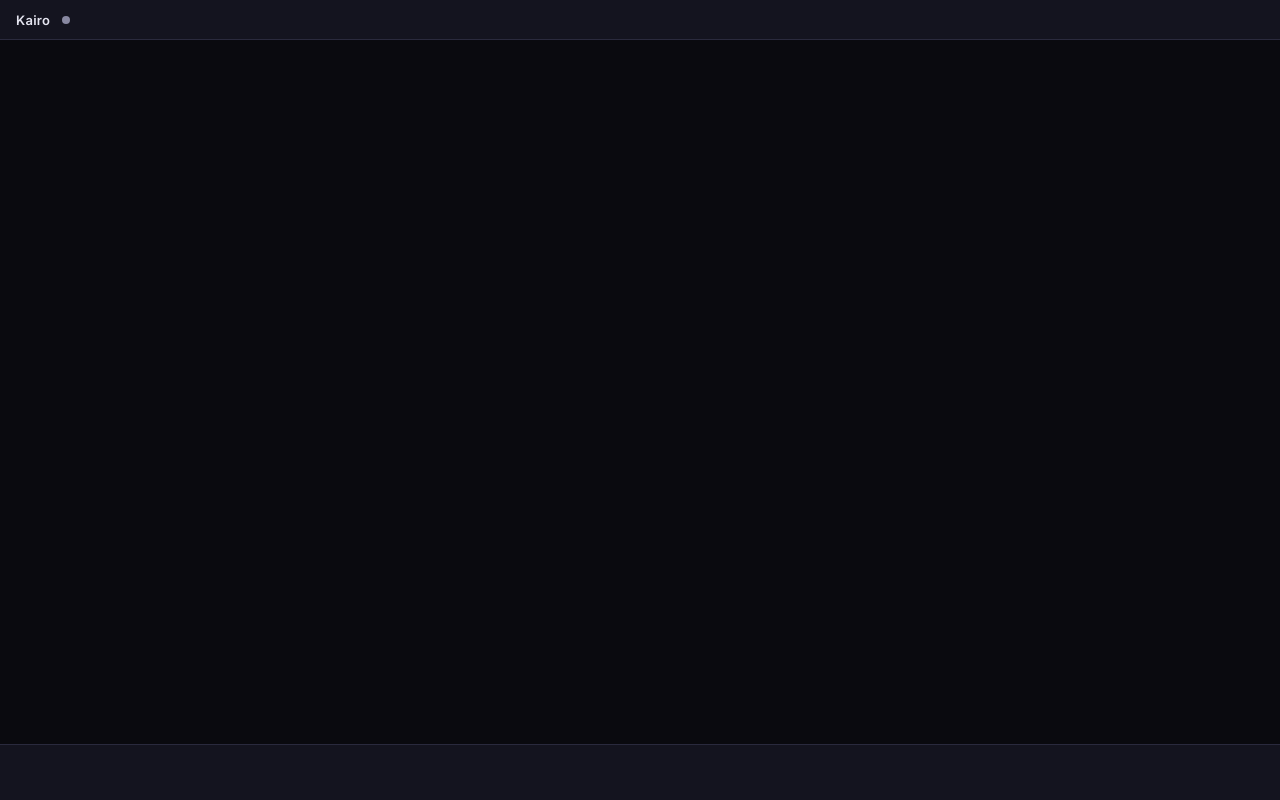
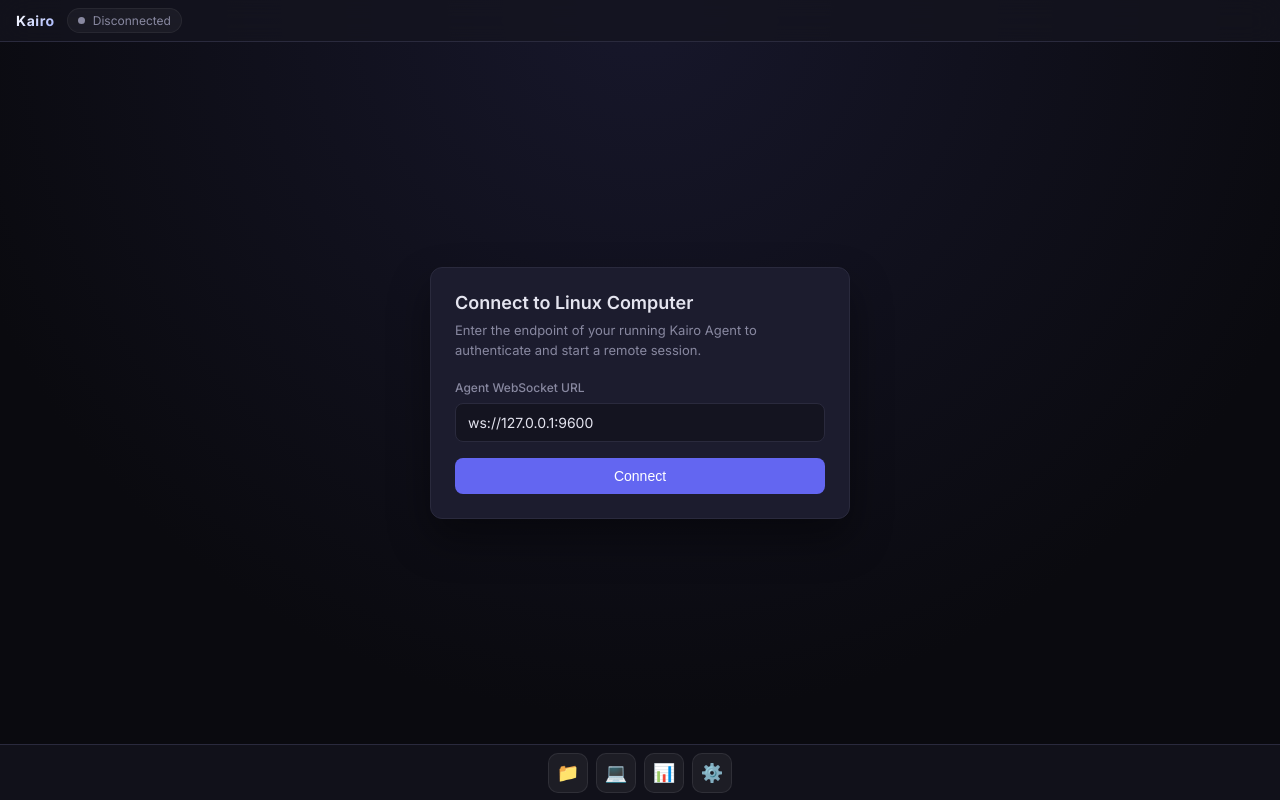
Before and after one commit to debaucheryparty/Kairo, a React (Vite) app in the folder apps/kairo-web/: page / in a window 1280 px wide. Built offline with nearby package versions, Linux system fonts and the light colour scheme.

Commit message:
wire live agent connection and handshake in kairo-web

```diff
--- a/apps/kairo-web/src/App.tsx
+++ b/apps/kairo-web/src/App.tsx
@@ -1,17 +1,155 @@
-import { ConnectionState } from '@kairo/runtime';
-import { useState } from 'react';
+import {
+  ConnectionState,
+  createConnectionStore,
+  KairoClient,
+  WebSocketTransportAdapter,
+  type KairoSession,
+} from '@kairo/runtime';
+import { useEffect, useMemo, useState } from 'react';
 
 export function App() {
-  const [connectionState] = useState(ConnectionState.Disconnected);
+  const [store] = useState(() => createConnectionStore());
+  const [state, setState] = useState(() => store.getState().state);
+  const [error, setError] = useState<string | null>(null);
+  const [session, setSession] = useState<KairoSession | null>(null);
+  const [agentUrl, setAgentUrl] = useState('ws://127.0.0.1:9600');
+
+  const client = useMemo(() => {
+    const transport = new WebSocketTransportAdapter();
+    return new KairoClient({
+      transport,
+      connectionStore: store,
+      clientId: 'kairo-web-shell',
+    });
+  }, [store]);
+
+  useEffect(() => {
+    const unsubscribe = store.subscribe((curr) => {
+      setState(curr.state);
+      setError(curr.error);
+    });
+    return () => unsubscribe();
+  }, [store]);
+
+  const handleConnect = async (e?: React.FormEvent) => {
+    if (e) e.preventDefault();
+    try {
+      setError(null);
+      const activeSession = await client.connect(agentUrl);
+      setSession(activeSession);
+    } catch (err) {
+      setError(err instanceof Error ? err.message : String(err));
+    }
+  };
+
+  const handleDisconnect = async () => {
+    await client.disconnect();
+    setSession(null);
+  };
 
   return (
     <div className="shell">
       <header className="topbar">
-        <span className="topbar-title">Kairo</span>
-        <span className={`status-indicator status-${connectionState}`} />
+        <div className="topbar-left">
+          <span className="topbar-brand">Kairo</span>
+          <div className="topbar-status">
+            <span className={`status-indicator status-${state}`} />
+            <span>{state.charAt(0).toUpperCase() + state.slice(1)}</span>
+          </div>
+        </div>
+
+        <div className="topbar-right">
+          {state === ConnectionState.Connected && (
+            <button
+              type="button"
+              className="btn-secondary"
+              onClick={handleDisconnect}
+            >
+              Disconnect
+            </button>
+          )}
+        </div>
       </header>
-      <main className="desktop" />
-      <footer className="dock" />
+
+      <main className="desktop">
+        {state !== ConnectionState.Connected ? (
+          <div className="connection-card">
+            <h2>Connect to Linux Computer</h2>
+            <p>
+              Enter the endpoint of your running Kairo Agent to authenticate and
+              start a remote session.
+            </p>
+
+            <form onSubmit={handleConnect}>
+              <div className="form-group">
+                <label htmlFor="agent-url">Agent WebSocket URL</label>
+                <input
+                  id="agent-url"
+                  className="form-input"
+                  type="text"
+                  value={agentUrl}
+                  onChange={(e) => setAgentUrl(e.target.value)}
+                  placeholder="ws://127.0.0.1:9600"
+                  disabled={state === ConnectionState.Connecting || state === ConnectionState.Authenticating}
+                />
+              </div>
+
+              <button
+                type="submit"
+                className="btn-primary"
+                disabled={state === ConnectionState.Connecting || state === ConnectionState.Authenticating}
+              >
+                {state === ConnectionState.Connecting
+                  ? 'Connecting...'
+                  : state === ConnectionState.Authenticating
+                  ? 'Authenticating...'
+                  : 'Connect'}
+              </button>
+            </form>
+
+            {error && <div className="error-banner">{error}</div>}
+          </div>
+        ) : (
+          <div className="session-badge">
+            <div className="session-header">
+              <span className="session-title">Connected Session</span>
+              <span className="status-indicator status-connected" />
+            </div>
+
+            <div className="form-group">
+              <label>Agent Identifier</label>
+              <div style={{ fontFamily: 'monospace', fontSize: 13, color: 'var(--color-text)' }}>
+                {session?.computerId}
+              </div>
+            </div>
+
+            <div className="form-group">
+              <label>Session ID</label>
+              <div style={{ fontFamily: 'monospace', fontSize: 13, color: 'var(--color-text)' }}>
+                {session?.sessionId}
+              </div>
+            </div>
+
+            <div className="form-group">
+              <label>Negotiated Capabilities</label>
+              <div className="capabilities-list">
+                {session?.capabilities.map((cap) => (
+                  <span key={cap} className="capability-chip">
+                    {cap}
+                  </span>
+                ))}
+              </div>
+            </div>
+          </div>
+        )}
+      </main>
+
+      <footer className="dock">
+        <div className="dock-item" title="Finder">📁</div>
+        <div className="dock-item" title="Terminal">💻</div>
+        <div className="dock-item" title="Activity Monitor">📊</div>
+        <div className="dock-item" title="Settings">⚙️</div>
+      </footer>
     </div>
   );
 }
--- a/apps/kairo-web/src/index.css
+++ b/apps/kairo-web/src/index.css
@@ -1,6 +1,6 @@
 :root {
   --color-bg: #0a0a0f;
-  --color-surface: #14141f;
+  --color-surface: rgba(20, 20, 31, 0.75);
   --color-surface-elevated: #1c1c2e;
   --color-border: #2a2a3d;
   --color-text: #e4e4ef;
@@ -12,7 +12,7 @@
   --color-danger: #ef4444;
   --font-sans: 'Inter', system-ui, -apple-system, sans-serif;
   --radius: 8px;
-  --topbar-height: 40px;
+  --topbar-height: 42px;
   --dock-height: 56px;
 }
 
@@ -33,6 +33,7 @@
 body {
   font-family: var(--font-sans);
   background: var(--color-bg);
+  background-image: radial-gradient(circle at 50% 0%, #17172b 0%, #0a0a0f 70%);
   color: var(--color-text);
   -webkit-font-smoothing: antialiased;
 }
@@ -49,21 +50,43 @@
   border-bottom: 1px solid var(--color-border);
   display: flex;
   align-items: center;
+  justify-content: space-between;
   padding: 0 16px;
-  gap: 12px;
   flex-shrink: 0;
-  backdrop-filter: blur(12px);
+  backdrop-filter: blur(16px);
+  z-index: 100;
 }
 
-.topbar-title {
-  font-weight: 600;
-  font-size: 13px;
-  letter-spacing: 0.02em;
+.topbar-left {
+  display: flex;
+  align-items: center;
+  gap: 12px;
+}
+
+.topbar-brand {
+  font-weight: 700;
+  font-size: 14px;
+  letter-spacing: 0.04em;
+  background: linear-gradient(135deg, #fff 0%, #a5b4fc 100%);
+  -webkit-background-clip: text;
+  -webkit-text-fill-color: transparent;
+}
+
+.topbar-status {
+  display: flex;
+  align-items: center;
+  gap: 8px;
+  font-size: 12px;
+  color: var(--color-text-muted);
+  background: rgba(255, 255, 255, 0.04);
+  padding: 4px 10px;
+  border-radius: 999px;
+  border: 1px solid rgba(255, 255, 255, 0.06);
 }
 
 .status-indicator {
-  width: 8px;
-  height: 8px;
+  width: 7px;
+  height: 7px;
   border-radius: 50%;
   background: var(--color-text-muted);
   transition: background 0.3s ease;
@@ -71,7 +94,7 @@
 
 .status-indicator.status-connected {
   background: var(--color-success);
-  box-shadow: 0 0 6px var(--color-success);
+  box-shadow: 0 0 8px var(--color-success);
 }
 
 .status-indicator.status-connecting,
@@ -93,6 +116,148 @@
   flex: 1;
   position: relative;
   overflow: hidden;
+  display: flex;
+  align-items: center;
+  justify-content: center;
+}
+
+.connection-card {
+  width: 420px;
+  background: var(--color-surface-elevated);
+  border: 1px solid var(--color-border);
+  border-radius: 12px;
+  padding: 24px;
+  box-shadow: 0 20px 40px rgba(0, 0, 0, 0.4);
+  backdrop-filter: blur(20px);
+}
+
+.connection-card h2 {
+  font-size: 18px;
+  font-weight: 600;
+  margin-bottom: 8px;
+}
+
+.connection-card p {
+  font-size: 13px;
+  color: var(--color-text-muted);
+  margin-bottom: 20px;
+  line-height: 1.5;
+}
+
+.form-group {
+  display: flex;
+  flex-direction: column;
+  gap: 8px;
+  margin-bottom: 16px;
+}
+
+.form-group label {
+  font-size: 12px;
+  font-weight: 500;
+  color: var(--color-text-muted);
+}
+
+.form-input {
+  background: rgba(0, 0, 0, 0.3);
+  border: 1px solid var(--color-border);
+  border-radius: var(--radius);
+  color: var(--color-text);
+  font-size: 14px;
+  padding: 10px 12px;
+  outline: none;
+  font-family: inherit;
+  transition: border-color 0.2s;
+}
+
+.form-input:focus {
+  border-color: var(--color-accent);
+}
+
+.btn-primary {
+  width: 100%;
+  background: var(--color-accent);
+  color: #fff;
+  border: none;
+  border-radius: var(--radius);
+  padding: 10px 16px;
+  font-size: 14px;
+  font-weight: 500;
+  cursor: pointer;
+  transition: background 0.2s;
+}
+
+.btn-primary:hover:not(:disabled) {
+  background: var(--color-accent-hover);
+}
+
+.btn-primary:disabled {
+  opacity: 0.6;
+  cursor: not-allowed;
+}
+
+.btn-secondary {
+  background: rgba(255, 255, 255, 0.08);
+  color: var(--color-text);
+  border: 1px solid var(--color-border);
+  border-radius: var(--radius);
+  padding: 6px 12px;
+  font-size: 12px;
+  font-weight: 500;
+  cursor: pointer;
+  transition: background 0.2s;
+}
+
+.btn-secondary:hover {
+  background: rgba(255, 255, 255, 0.12);
+}
+
+.error-banner {
+  margin-top: 12px;
+  padding: 10px 12px;
+  background: rgba(239, 68, 68, 0.1);
+  border: 1px solid rgba(239, 68, 68, 0.25);
+  border-radius: var(--radius);
+  color: #fca5a5;
+  font-size: 12px;
+}
+
+.session-badge {
+  display: flex;
+  flex-direction: column;
+  gap: 16px;
+  background: var(--color-surface-elevated);
+  border: 1px solid var(--color-border);
+  border-radius: 12px;
+  padding: 24px;
+  width: 480px;
+  box-shadow: 0 20px 40px rgba(0, 0, 0, 0.4);
+}
+
+.session-header {
+  display: flex;
+  justify-content: space-between;
+  align-items: center;
+}
+
+.session-title {
+  font-size: 16px;
+  font-weight: 600;
+}
+
+.capabilities-list {
+  display: flex;
+  flex-wrap: wrap;
+  gap: 8px;
+}
+
+.capability-chip {
+  font-size: 11px;
+  background: rgba(99, 102, 241, 0.12);
+  color: #a5b4fc;
+  border: 1px solid rgba(99, 102, 241, 0.25);
+  padding: 4px 8px;
+  border-radius: 6px;
+  font-family: monospace;
 }
 
 .dock {
@@ -104,7 +269,27 @@
   justify-content: center;
   gap: 8px;
   flex-shrink: 0;
-  backdrop-filter: blur(12px);
+  backdrop-filter: blur(16px);
+  z-index: 100;
+}
+
+.dock-item {
+  width: 40px;
+  height: 40px;
+  border-radius: 10px;
+  background: rgba(255, 255, 255, 0.05);
+  border: 1px solid rgba(255, 255, 255, 0.08);
+  display: flex;
+  align-items: center;
+  justify-content: center;
+  cursor: pointer;
+  font-size: 18px;
+  transition: transform 0.2s, background 0.2s;
+}
+
+.dock-item:hover {
+  transform: translateY(-4px) scale(1.1);
+  background: rgba(255, 255, 255, 0.1);
 }
 
 @keyframes pulse {
```
